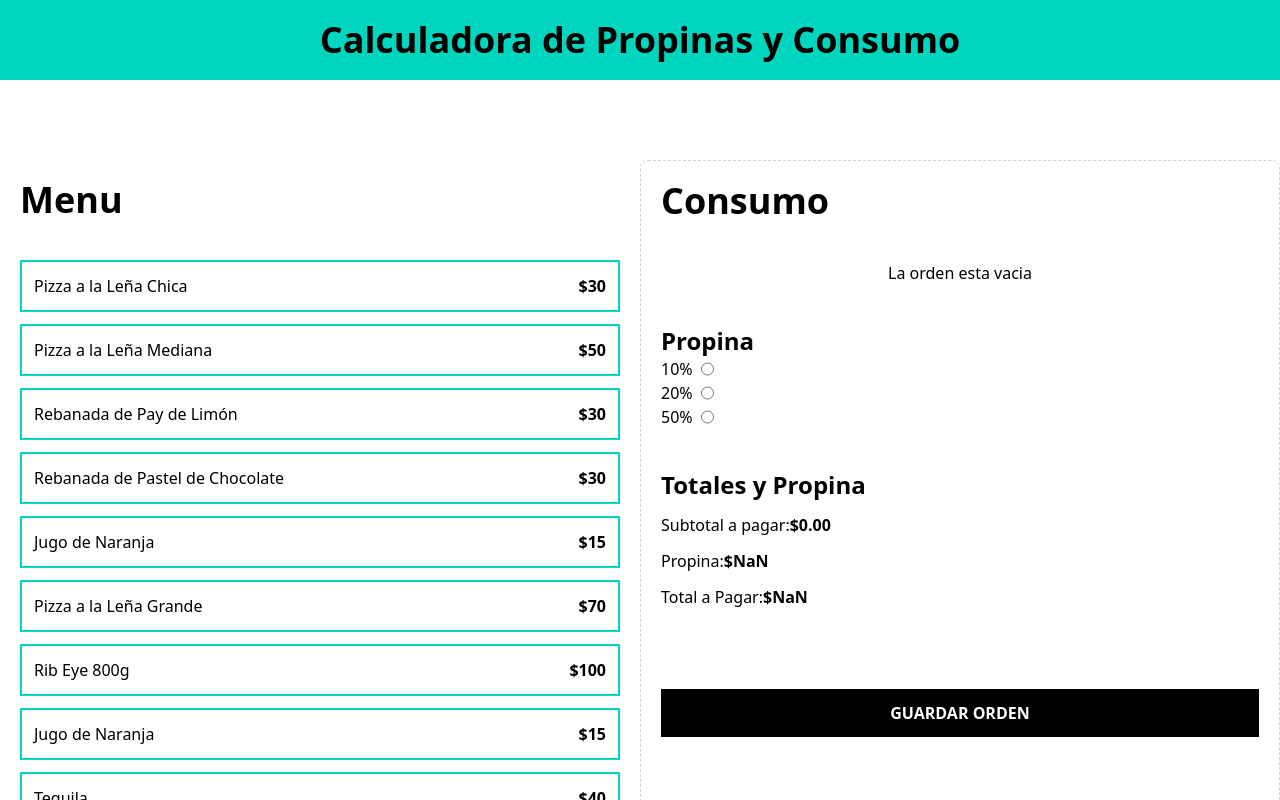
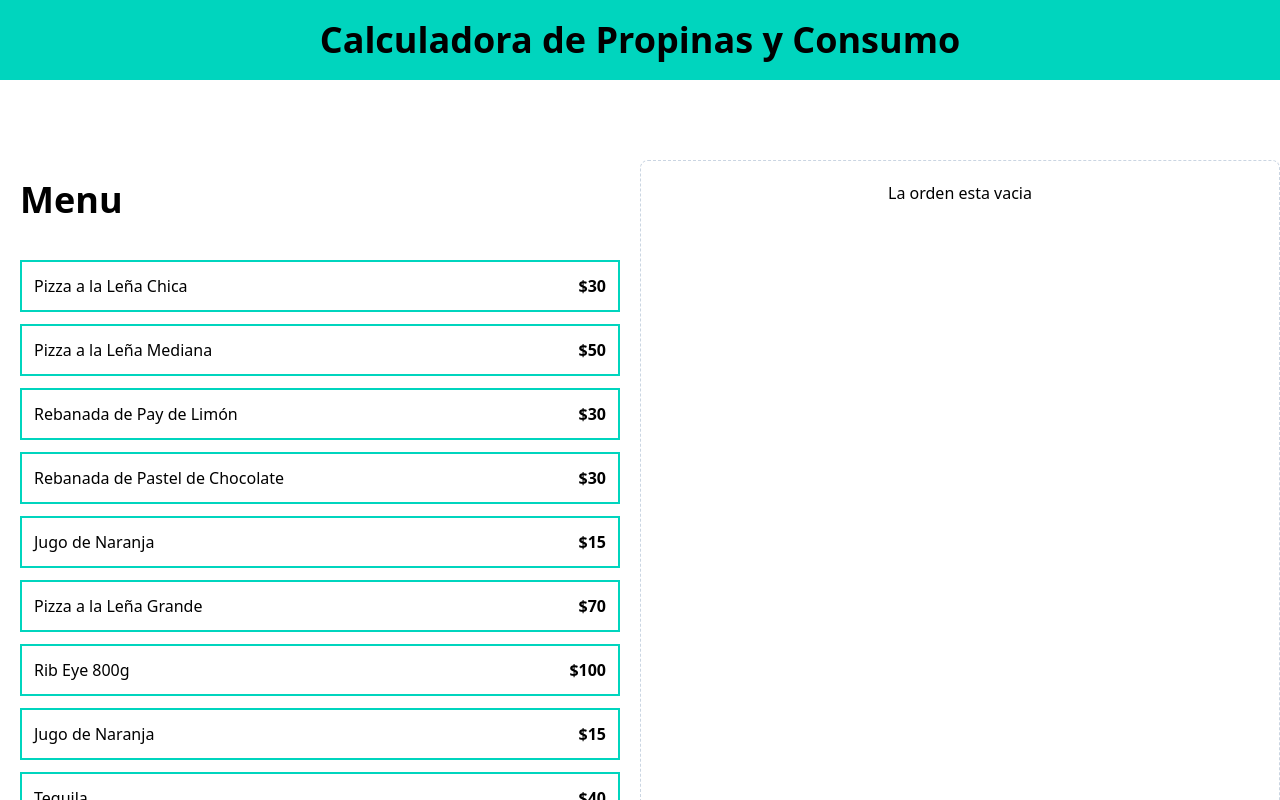
Before and after one commit to ReploidGI0/calc_propinas, a React (Vite) app: page / in a window 1280 px wide. Shown: the top 800 px of the page. Built offline with nearby package versions, Linux system fonts and the light colour scheme.

Commit message:
Modificacion en la estructura de App.tsx y OrderContents, se elimino el operador ternario de OrderContents y se agrego a App.tsx para mejorar el performance

```diff
--- a/src/App.tsx
+++ b/src/App.tsx
@@ -7,7 +7,7 @@ import useOrder from "./hooks/useOrder"
 
 function App() {
 
-  const { order, addItem, removeItem } = useOrder()
+  const { order, addItem, removeItem, tip, setTip, placeOrder } = useOrder()
 
   return (
     <>
@@ -31,6 +31,8 @@ function App() {
         </div>
 
         <div className="border border-dashed border-slate-300 p-5 rounded-lg space-y-10">
+          {order.length > 0 ? (
+            <>
               <OrderContents
                 //Prop={state}
                 order={order}
@@ -38,12 +40,20 @@ function App() {
               />
 
               <TipPercentageForm
-
+                setTip={setTip}
+                tip={tip}
               />
 
               <OrderTotals
                 order={order}
+                tip={tip}
+                placeOrder={placeOrder}
               />
+            </>
+          ) : (
+            <p className="text-center">La orden esta vacia</p>
+          )}
+
         </div>
       </main>
 
--- a/src/components/OrderContents.tsx
+++ b/src/components/OrderContents.tsx
@@ -12,10 +12,7 @@ export default function OrderContents({order, removeItem} : OrderContentsProps)
         <h2 className='font-black text-4xl'>Consumo</h2>
 
         <div className="space-y-3 mt-10">
-            {order.length === 0 ?
-                <p className="text-center">La orden esta vacia</p>
-            :   (
-                    order.map(item => (
+            {order.map(item => (
                         <div
                             key={item.id}
                             className="flex justify-between items-center border-t border-gray-200 py-5 last-of-type:border-b"
@@ -36,8 +33,7 @@ export default function OrderContents({order, removeItem} : OrderContentsProps)
                                 X
                             </button>
                         </div>
-                    ))
-            )}
+                    ))}
         </div>
     </div>
   )
```
Lines whose indentation alone changed are shown as unchanged.
